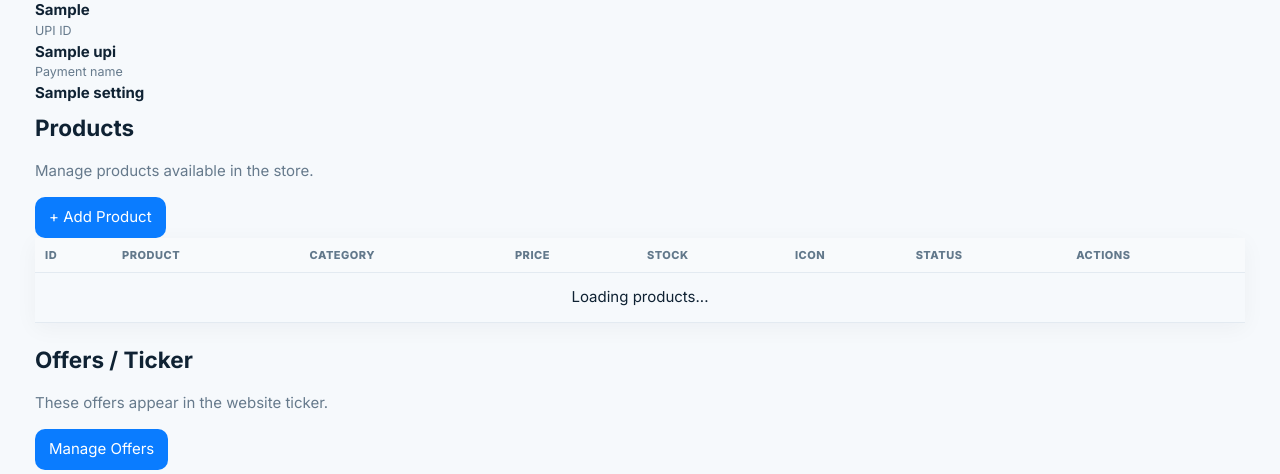
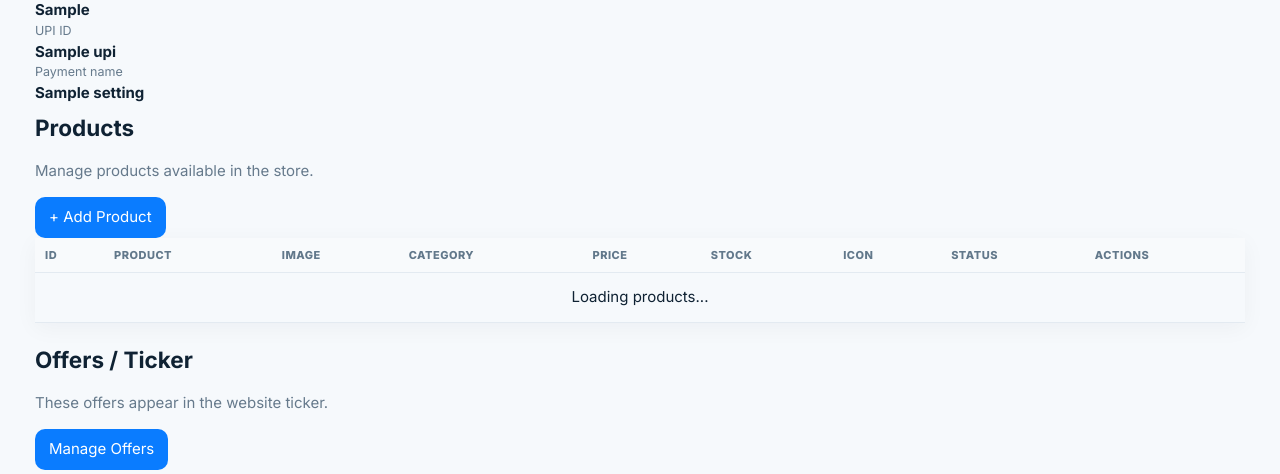
Before and after one commit to nevasdar12345/chand-enterprises-app, a Flask app: template app/templates/developer.html in a window 1280 px wide. Shown: the part 1225-1699 px from the top of the page. Run offline with Flask 3, Linux system fonts and the light colour scheme; the template is opened without the code that fills it: most values are stand-ins (such as "Sample title", 1, 10 or a date in 2020); parts of the project's set-up code (start-up, migrations or seed data) failed here and were passed over.

Commit message:
Update developer.html

```diff
--- a/app/templates/developer.html
+++ b/app/templates/developer.html
@@ -362,6 +362,10 @@ Developer · Chand Enterprises
                         </th>
 
                         <th>
+                            Image
+                        </th>
+
+                        <th>
                             Category
                         </th>
 
@@ -397,7 +401,7 @@ Developer · Chand Enterprises
                     <tr>
 
                         <td
-                            colspan="8"
+                            colspan="9"
                             style="text-align:center"
                         >
                             Loading products...
```
